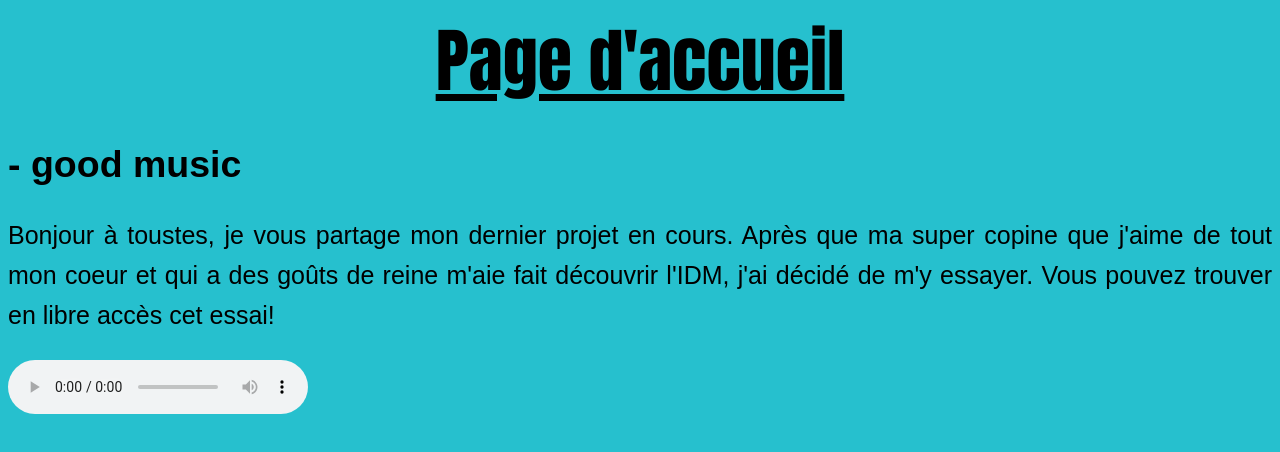
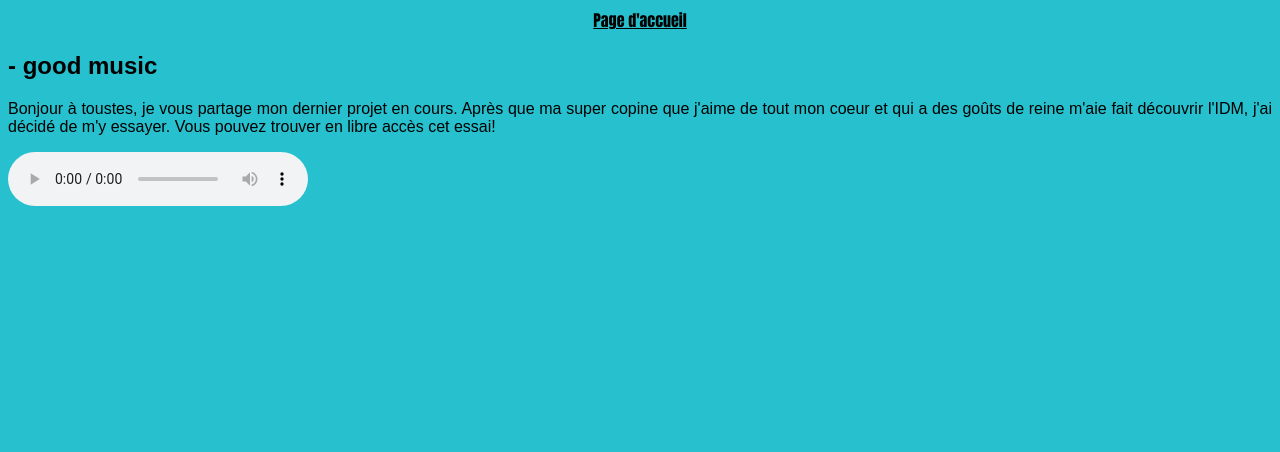
Before and after one commit to eliotguenin-source/testaudio, a plain HTML site: page good music.html in a window 1280 px wide. Drawn offline with Linux system fonts and the light colour scheme.

Commit message:
Update main.css

```diff
--- a/main.css
+++ b/main.css
@@ -2,7 +2,7 @@ body{
       background-color: #26c0ce;
 }
 .font-size {
-    font-size: 25px;
+    font-size: '25px';
     font-family: 'Impact', Haettenschweiler, 'Arial Narrow Bold', 'sans-serif';
     text-align: center;
 }
@@ -10,10 +10,10 @@ body{
     font-family: 'Arial', 'Helvetica', 'sans-serif';
     font-weight: 200 ;
     text-align: justify;
-    line-height: 40px;
+    line-height: '40px';
 }
 
 .BIG {
-    font-size: 70px;
+    font-size: '70px';
 
 }
```
